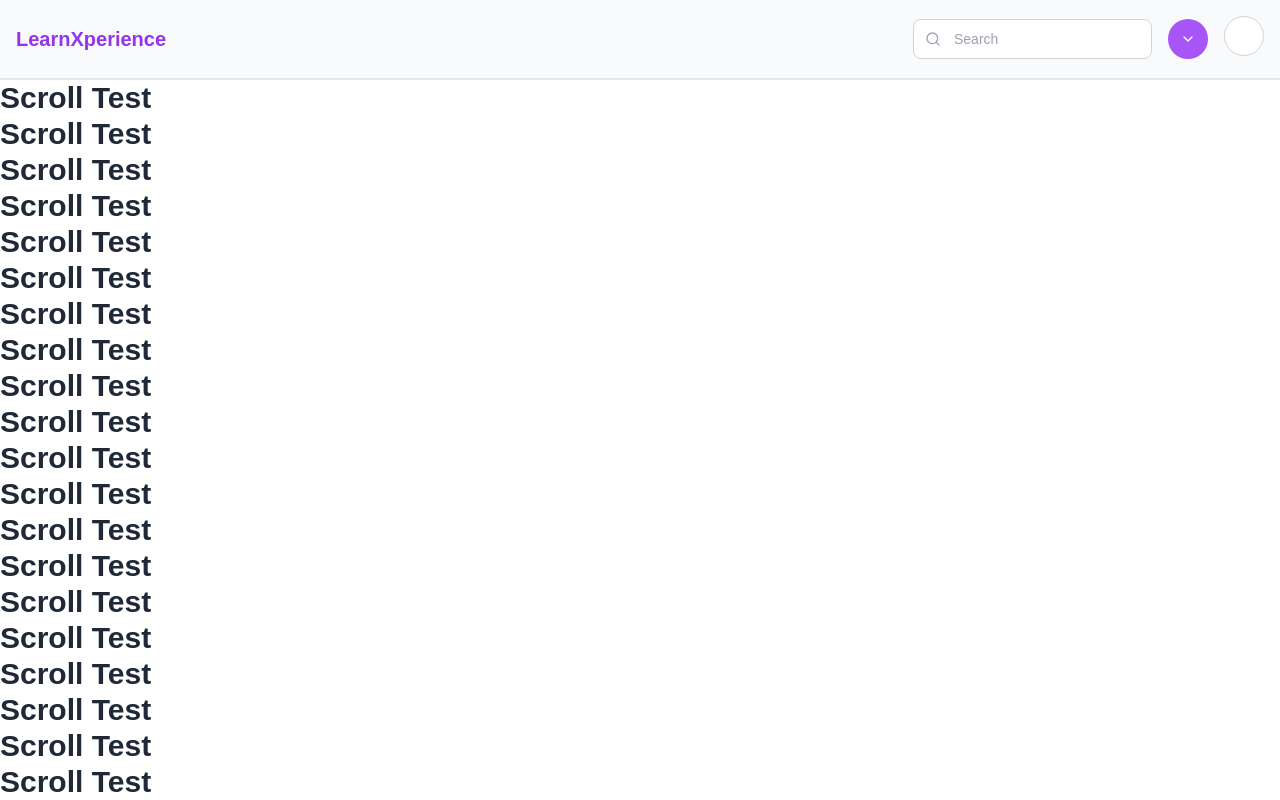
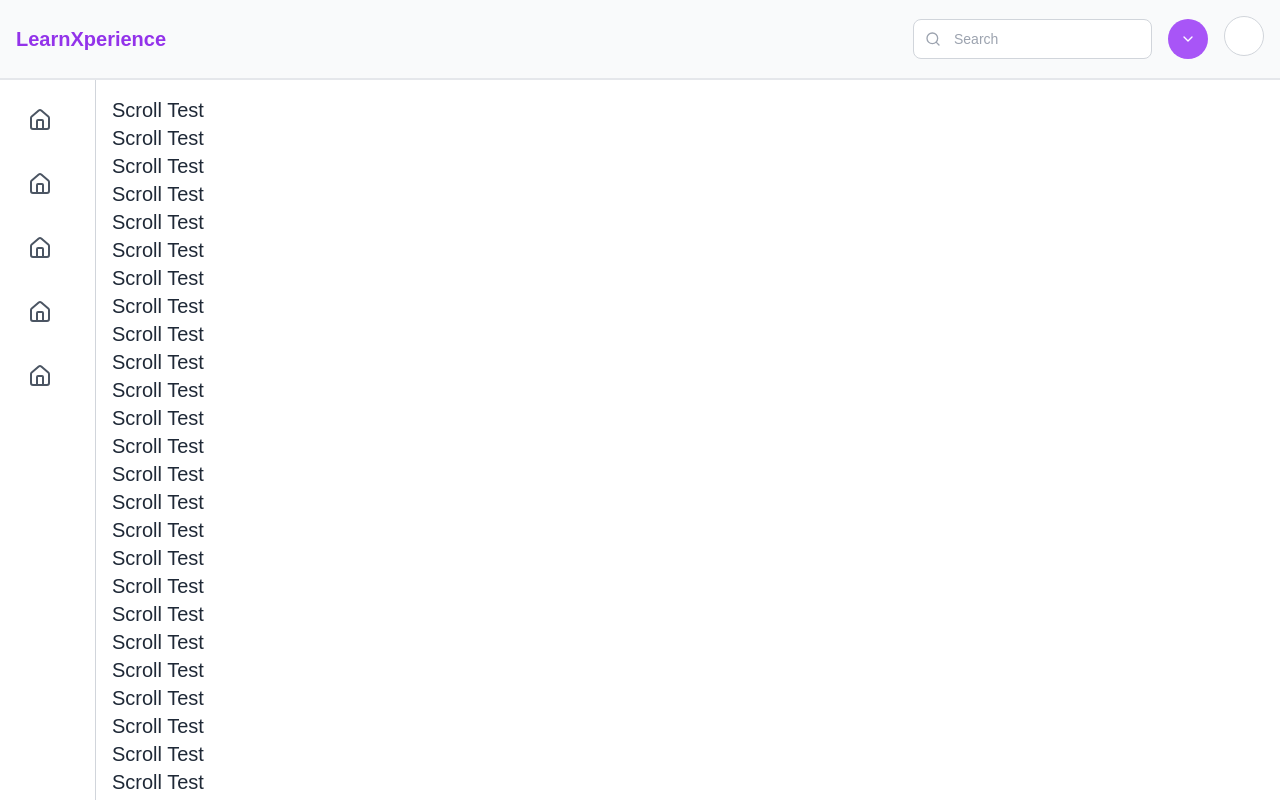
Before and after one commit to MahmoudMostafaDev/learnxperience, a Next.js app: page / in a window 1280 px wide. Shown: the top 800 px of the page. Built offline with nearby package versions, Linux system fonts and the light colour scheme.

Commit message:
add: Sidebar added

```diff
--- /dev/null
+++ b/app/components/Sidebar.jsx
@@ -0,0 +1,40 @@
+'use client';
+
+import { HomeIcon } from 'lucide-react';
+import React, { useState } from 'react';
+
+const menuItems = [
+    { name: 'Home', icon: <HomeIcon className="text-gray-600" /> },
+    { name: 'About', icon: <HomeIcon className="text-gray-600" /> },
+    { name: 'Services', icon: <HomeIcon className="text-gray-600" /> },
+    { name: 'Contact', icon: <HomeIcon className="text-gray-600" /> },
+    { name: 'Settings', icon: <HomeIcon className="text-gray-600" /> },
+];
+
+export default function SideBar() {
+    const [isHover, setIsHover] = useState(false);
+
+    return (
+        <aside
+            className="flex flex-col items-start h-full space-y-6 p-5 transition-width duration-300 ease-in-out hover:w-64 w-24 bg-white text-gray-800 border-r border-gray-300"
+            onMouseEnter={() => setIsHover(true)}
+            onMouseLeave={() => setIsHover(false)}
+        >
+            {menuItems.map((item, index) => (
+                <div
+                    key={index}
+                    className="flex items-center space-x-2 w-full p-2 rounded-md transition-colors duration-300 ease-in-out hover:bg-gray-200"
+                >
+                    {item.icon}
+                    {isHover ? (
+                        <span className={`text-gray-800 text-md font-medium transition-opacity duration-300 ease-in-out ${isHover ? 'opacity-100' : 'opacity-0'}`}>
+                            {item.name}
+                        </span>
+                    ) : (
+                            ''
+                    )}
+                </div>
+            ))}
+        </aside>
+    );
+}
--- a/app/page.js
+++ b/app/page.js
@@ -1,12 +1,17 @@
 'use client';
-import ThemeDropdown from './components/ThemeDropdown'; // Adjust path if needed
+import SideBar from './components/Sidebar';
 
 export default function Home() {
   return (
-    <div className='text-3xl font-bold mb-4 theme-light:text-gray-800 theme-dark:text-gray-200 '>
-      {Array.from({ length: 40 }, (_, index) => (
-        <h1 key={index}>Scroll Test</h1>
-      ))}
-    </div>
+    <main className="flex min-h-screen">
+      <div>
+        <SideBar />
+      </div>
+      <div className='flex-1 p-4 text-xl font-normal mb-4 theme-light:text-gray-800 theme-dark:text-gray-200'>
+        {Array.from({ length: 40 }, (_, index) => (
+          <h1 key={index}>Scroll Test</h1>
+        ))}
+      </div>
+    </main>
   );
 }
```
